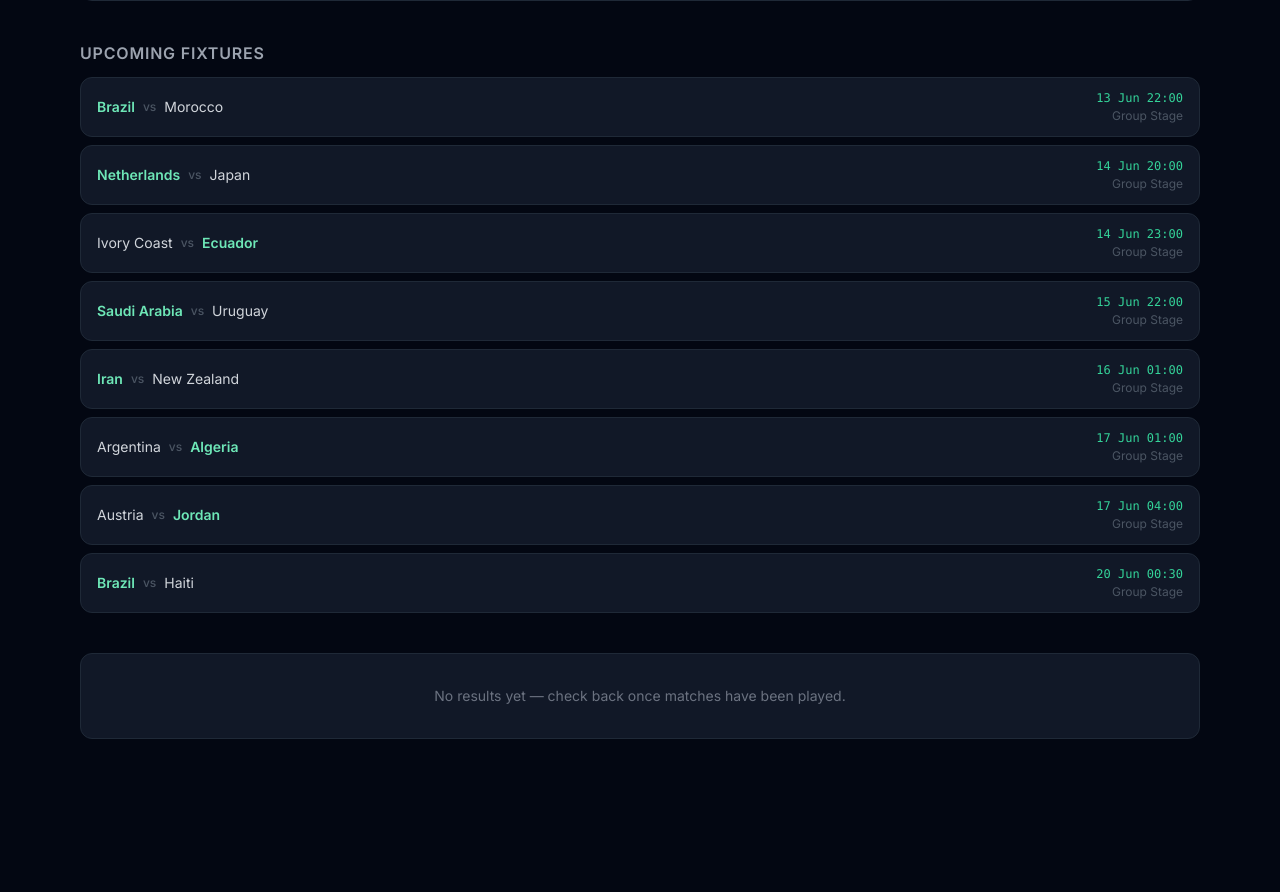
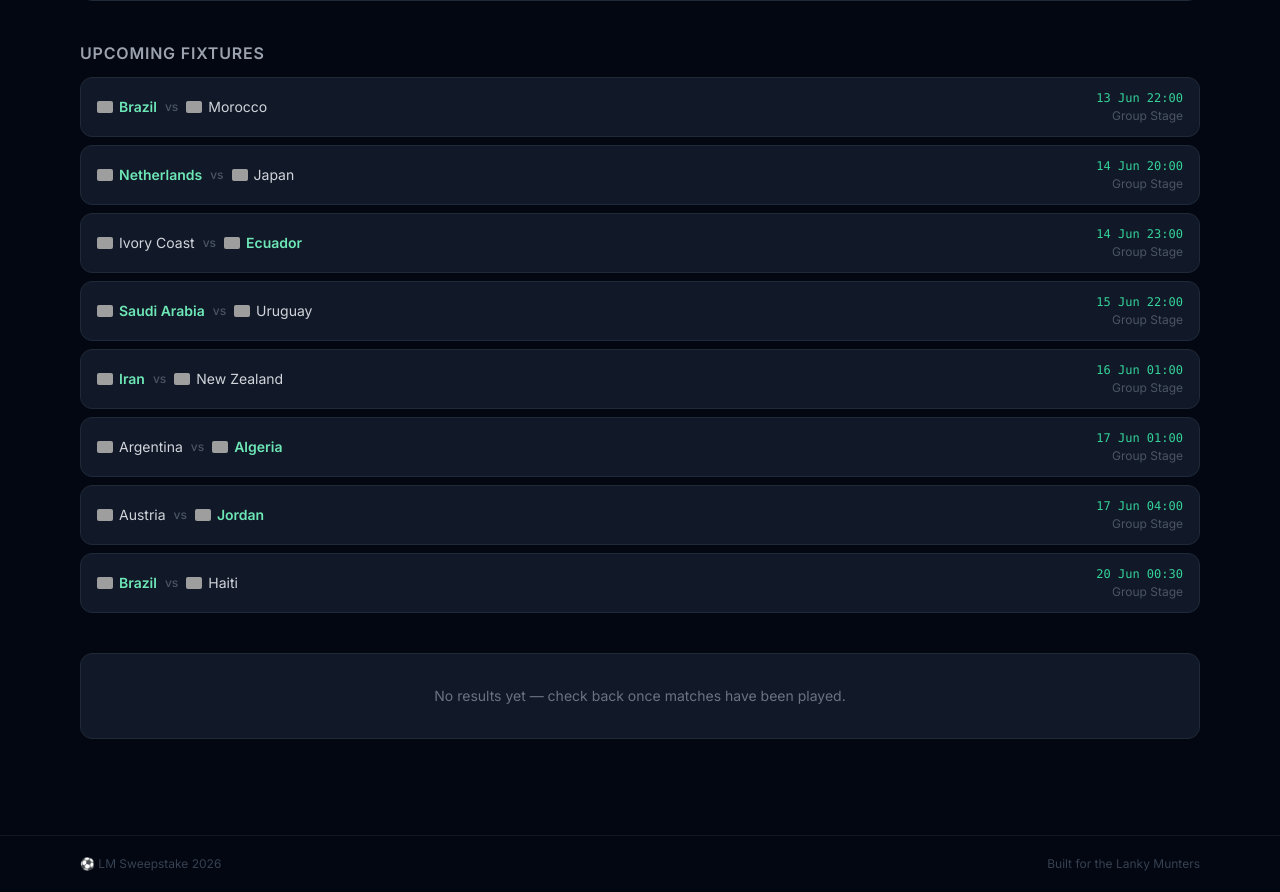
Before and after one commit to elliotseymour97/worldcup-sweepstake, a Flask app: page /player/1 in a window 1280 px wide. Shown: the part 635-1527 px from the top of the page. Before the commit the page ends 1374 px from the top, so only its background shows below. Run offline with Flask 3, Linux system fonts and the light colour scheme; data comes from the database, SQL or seed files in the repository; some libraries are stand-ins or nearby versions; some web fonts are replaced; grey boxes are pictures that could not be loaded.

Commit message:
Design updates

```diff
--- a/templates/_matches_partial.html
+++ b/templates/_matches_partial.html
@@ -16,7 +16,7 @@
     {% if country and country.player %}
     {% set cn = player_color(country.player.id) %}
     <div class="flex items-center justify-center gap-1 mt-1">
-      <span class="tier-badge-{{ country.tier }} text-xs font-bold px-1 py-0.5 rounded">×{{ country.multiplier }}</span>
+      <span class="tier-badge-{{ country.tier }} text-xs font-bold px-1 py-0.5 rounded" title="{{ 'Favourite' if country.tier == 1 else '2nd Seed' if country.tier == 2 else '3rd Seed' if country.tier == 3 else 'Underdog' }} ×{{ country.multiplier }}">×{{ country.multiplier }}</span>
       <span class="text-xs text-{{ cn }}-400">{{ country.player.name }}</span>
     </div>
     {% endif %}
--- a/templates/_standings_partial.html
+++ b/templates/_standings_partial.html
@@ -194,7 +194,7 @@
 </div>
 
 {# ── Per-player country cards ── #}
-<h2 class="text-lg font-semibold mb-4 text-gray-300">Country Breakdown</h2>
+<h2 class="text-xs font-semibold uppercase tracking-wider text-gray-500 mb-4">Country Breakdown</h2>
 <div class="grid grid-cols-1 sm:grid-cols-2 lg:grid-cols-3 gap-4">
   {% for row in standings %}
   {% set cn = player_color(row.player.id) %}
@@ -212,7 +212,7 @@
       {% set stats = row.country_stats[country.id] %}
       <div class="flex items-center justify-between text-sm {% if stats.eliminated %}opacity-40{% endif %}">
         <span class="flex items-center gap-2">
-          <span class="tier-badge-{{ country.tier }} text-xs font-bold px-1.5 py-0.5 rounded">×{{ country.multiplier }}</span>
+          <span class="tier-badge-{{ country.tier }} text-xs font-bold px-1.5 py-0.5 rounded" title="{{ 'Favourite' if country.tier == 1 else '2nd Seed' if country.tier == 2 else '3rd Seed' if country.tier == 3 else 'Underdog' }} ×{{ country.multiplier }}">×{{ country.multiplier }}</span>
           <img src="{{ flag_url(country.code) }}" class="w-5 h-3.5 rounded-sm object-cover flex-shrink-0" alt="" loading="lazy">
           <span class="{% if stats.furthest == 0 %}text-gray-500{% else %}text-gray-200{% endif %}">
             {{ country.name }}
--- a/templates/base.html
+++ b/templates/base.html
@@ -12,6 +12,9 @@
   <meta name="apple-mobile-web-app-status-bar-style" content="black-translucent">
   <meta name="apple-mobile-web-app-title" content="LM Sweep 2026">
   <link rel="apple-touch-icon" href="/static/icon.svg">
+  <meta property="og:title" content="LM Sweepstake 2026">
+  <meta property="og:description" content="World Cup 2026 sweepstake — live scores, standings and points for the Lanky Munters.">
+  <meta property="og:type" content="website">
   <script src="https://cdn.tailwindcss.com"></script>
   <script src="https://unpkg.com/htmx.org@1.9.10"></script>
   <style>
@@ -29,8 +32,11 @@
     /* Hide scrollbar on nav strip */
     .nav-strip { scrollbar-width:none; -ms-overflow-style:none; }
     .nav-strip::-webkit-scrollbar { display:none; }
-    body { font-family:'Inter',system-ui,sans-serif; }
+    body { font-family:'Inter',system-ui,sans-serif; background:radial-gradient(ellipse 100% 40% at 50% -5%, rgba(6,78,59,0.13) 0%, transparent 60%), #030712; }
     .score-num { font-family:'Barlow Condensed',sans-serif; letter-spacing:0.03em; }
+    @keyframes fadeIn { from{opacity:0;transform:translateY(5px)} to{opacity:1;transform:translateY(0)} }
+    main { animation:fadeIn 0.18s ease-out; }
+    .htmx-request { opacity:0.5; transition:opacity 200ms; pointer-events:none; }
   </style>
 </head>
 <body class="bg-gray-950 text-gray-100 min-h-screen">
@@ -63,6 +69,13 @@
     {% endwith %}
     {% block content %}{% endblock %}
   </main>
+
+  <footer class="border-t border-gray-800/50 mt-16 py-5">
+    <div class="max-w-6xl mx-auto px-4 flex items-center justify-between text-xs text-gray-700">
+      <span>⚽ LM Sweepstake 2026</span>
+      <span>Built for the Lanky Munters</span>
+    </div>
+  </footer>
 
   <script>
     // Loading bar
--- a/templates/player.html
+++ b/templates/player.html
@@ -45,7 +45,7 @@
           </span>
         </td>
         <td class="px-4 py-3 text-center">
-          <span class="tier-badge-{{ country.tier }} text-xs font-bold px-1.5 py-0.5 rounded">×{{ country.multiplier }}</span>
+          <span class="tier-badge-{{ country.tier }} text-xs font-bold px-1.5 py-0.5 rounded" title="{{ 'Favourite' if country.tier == 1 else '2nd Seed' if country.tier == 2 else '3rd Seed' if country.tier == 3 else 'Underdog' }} ×{{ country.multiplier }}">×{{ country.multiplier }}</span>
         </td>
         <td class="px-4 py-3 text-center text-gray-400 hidden sm:table-cell">{{ stats.played }}</td>
         <td class="px-4 py-3 text-center text-emerald-400 font-medium">{{ stats.wins }}</td>
@@ -70,11 +70,17 @@
 <div class="space-y-2 mb-10">
   {% for match, country in upcoming_fixtures %}
   {% set is_my_home = match.home_team_id == country.id %}
-  <div class="bg-gray-900 border border-gray-800 rounded-xl px-4 py-3 flex items-center gap-3">
+  <div class="bg-gray-900 border border-gray-800 rounded-xl px-4 py-3 flex items-center gap-3 transition-all duration-150 hover:-translate-y-0.5 hover:shadow-lg hover:shadow-black/30 hover:border-gray-700">
     <div class="flex-1 min-w-0 flex items-center gap-2 text-sm">
-      <span class="{{ 'text-emerald-300 font-semibold' if is_my_home else 'text-gray-300' }}">{{ match.home_team_name }}</span>
+      <span class="flex items-center gap-1.5 {{ 'text-emerald-300 font-semibold' if is_my_home else 'text-gray-300' }}">
+        {% if match.home_country %}<img src="{{ flag_url(match.home_country.code) }}" class="w-4 h-3 rounded-sm object-cover flex-shrink-0" alt="" loading="lazy">{% endif %}
+        {{ match.home_country.name if match.home_country else match.home_team_name }}
+      </span>
       <span class="text-gray-600 text-xs font-medium flex-shrink-0">vs</span>
-      <span class="{{ 'text-emerald-300 font-semibold' if not is_my_home else 'text-gray-300' }}">{{ match.away_team_name }}</span>
+      <span class="flex items-center gap-1.5 {{ 'text-emerald-300 font-semibold' if not is_my_home else 'text-gray-300' }}">
+        {% if match.away_country %}<img src="{{ flag_url(match.away_country.code) }}" class="w-4 h-3 rounded-sm object-cover flex-shrink-0" alt="" loading="lazy">{% endif %}
+        {{ match.away_country.name if match.away_country else match.away_team_name }}
+      </span>
     </div>
     <div class="text-right text-xs flex-shrink-0">
       {% if match.kickoff %}
@@ -99,15 +105,21 @@
   {% set conceded = match.away_score if is_home else match.home_score %}
   {% set won = scored > conceded %}
   {% set drew = scored == conceded and match.stage == 'GROUP_STAGE' %}
-  <div class="bg-gray-900 border border-gray-800 rounded-xl px-4 py-3 flex items-center gap-4">
+  <div class="bg-gray-900 border border-gray-800 rounded-xl px-4 py-3 flex items-center gap-4 transition-all duration-150 hover:-translate-y-0.5 hover:shadow-lg hover:shadow-black/30 hover:border-gray-700">
     <span class="w-6 h-6 rounded-full text-xs font-bold flex items-center justify-center flex-shrink-0
       {{ 'bg-emerald-500 text-black' if won else 'bg-gray-600 text-white' if drew else 'bg-red-500 text-white' }}">
       {{ 'W' if won else 'D' if drew else 'L' }}
     </span>
     <div class="flex-1 min-w-0">
-      <span class="{{ 'text-white font-semibold' if is_home else 'text-gray-400' }} text-sm">{{ match.home_team_name }}</span>
-      <span class="text-gray-300 font-bold mx-2 tabular-nums">{{ match.home_score }}–{{ match.away_score }}</span>
-      <span class="{{ 'text-white font-semibold' if not is_home else 'text-gray-400' }} text-sm">{{ match.away_team_name }}</span>
+      <span class="flex items-center gap-1.5 {{ 'text-white font-semibold' if is_home else 'text-gray-400' }} text-sm">
+        {% if match.home_country %}<img src="{{ flag_url(match.home_country.code) }}" class="w-4 h-3 rounded-sm object-cover flex-shrink-0" alt="" loading="lazy">{% endif %}
+        {{ match.home_country.name if match.home_country else match.home_team_name }}
+      </span>
+      <span class="text-gray-300 font-bold mx-2 tabular-nums score-num">{{ match.home_score }}–{{ match.away_score }}</span>
+      <span class="flex items-center gap-1.5 {{ 'text-white font-semibold' if not is_home else 'text-gray-400' }} text-sm">
+        {% if match.away_country %}<img src="{{ flag_url(match.away_country.code) }}" class="w-4 h-3 rounded-sm object-cover flex-shrink-0" alt="" loading="lazy">{% endif %}
+        {{ match.away_country.name if match.away_country else match.away_team_name }}
+      </span>
     </div>
     <div class="text-right text-xs text-gray-500 flex-shrink-0">
       <div>{{ stage_labels.get(match.stage, match.stage) }}</div>
--- a/templates/scores.html
+++ b/templates/scores.html
@@ -5,6 +5,11 @@
 <div class="flex justify-between items-center mb-6">
   <h1 class="text-3xl font-bold">Match Scores</h1>
   <div class="flex items-center gap-3">
+    <button hx-get="/scores/live" hx-target="#match-data" hx-swap="innerHTML"
+      onclick="_startRefreshCountdown()"
+      class="text-xs px-2.5 py-1.5 rounded-lg bg-gray-800 border border-gray-700 text-gray-400 hover:text-emerald-400 hover:border-emerald-700 transition-colors">
+      ↻
+    </button>
     <button id="notify-btn"
       onclick="requestGoalAlerts()"
       class="hidden text-xs px-3 py-1.5 rounded-lg bg-gray-800 border border-gray-700 text-gray-400 hover:text-emerald-400 hover:border-emerald-700 transition-colors">
```
Also changed, not shown: templates/admin.html (+6 -5 lines), templates/league.html (+7 -1 lines).
